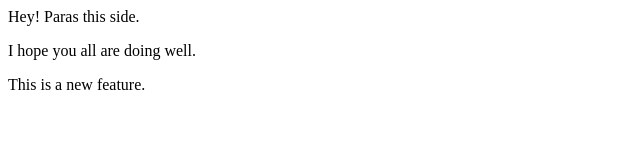
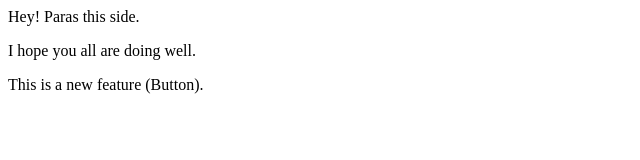
Before and after one commit to parasmangi888/Local-repo, a plain HTML site: page index.html in a window 1280 px wide. Shown: the full height of the page, 0-640 px from the left. Drawn offline with Linux system fonts and the light colour scheme.

Commit message:
added button

```diff
--- a/index.html
+++ b/index.html
@@ -1,3 +1,3 @@
 <p>Hey! Paras this side.</p>
 <p>I hope you all are doing well.</p>
-<p>This is a new feature.</p>
+<p>This is a new feature (Button).</p>
```
